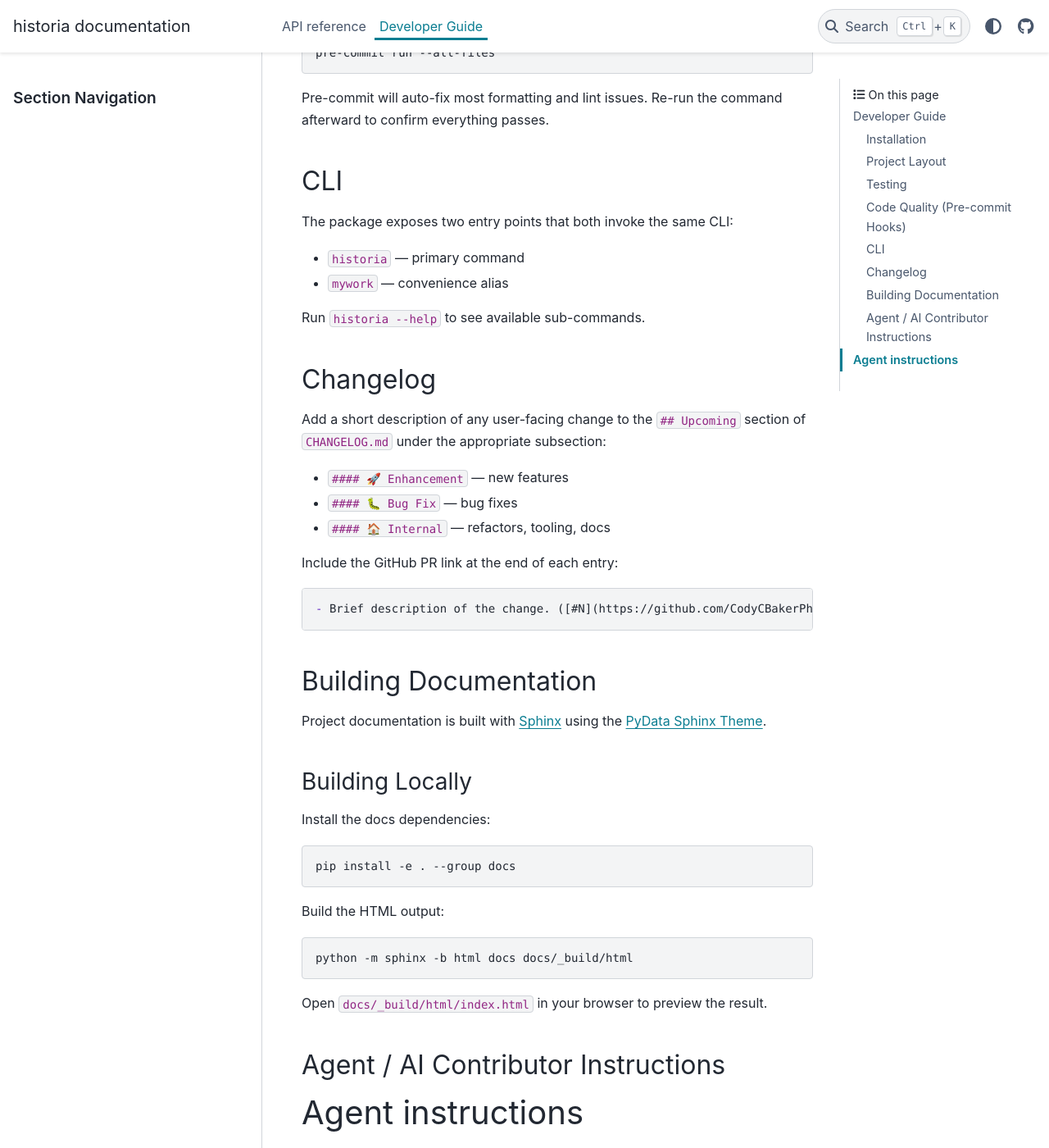
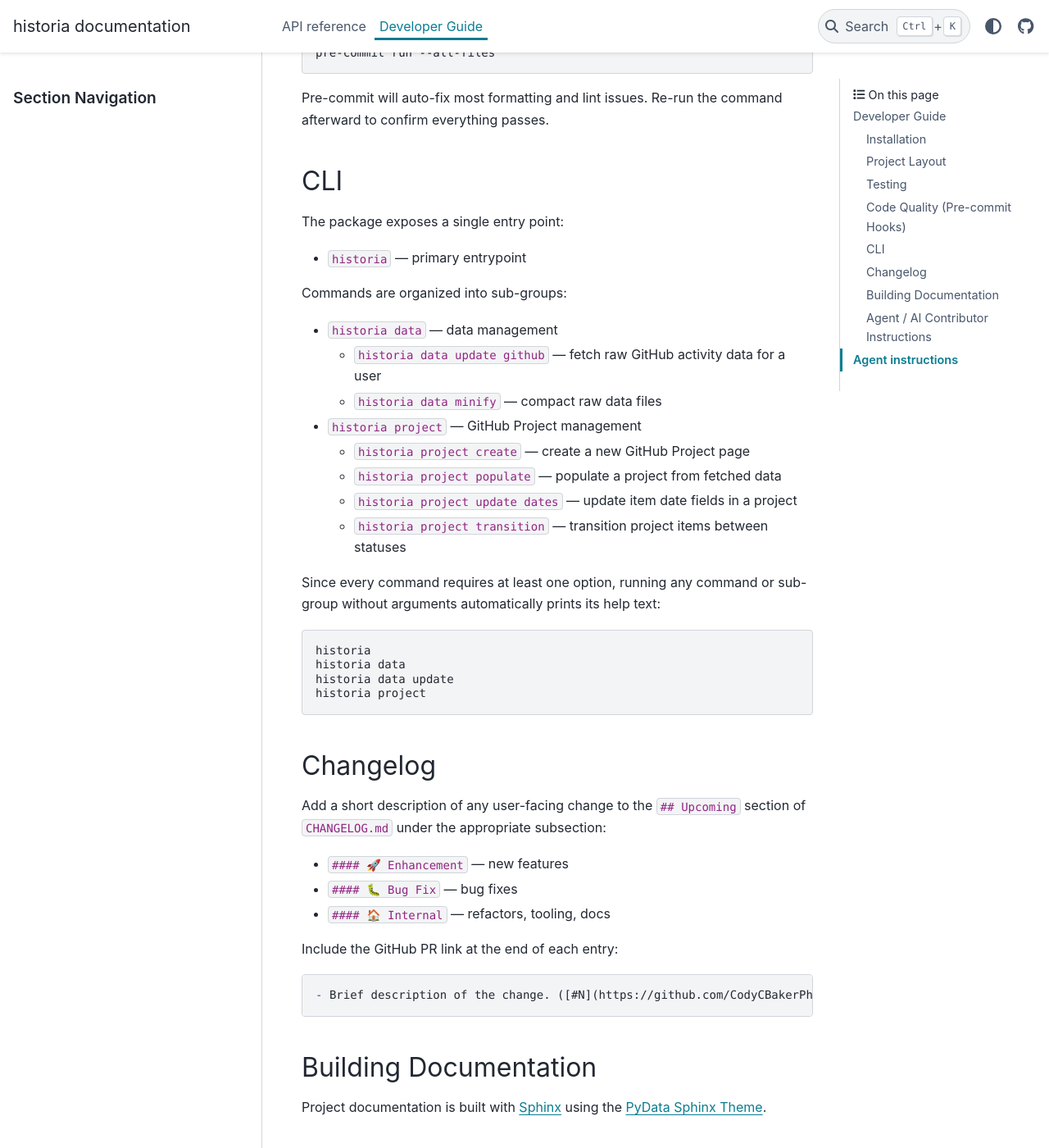
Before and after one commit to CodyCBakerPhD/historia, a Sphinx documentation site: the page built from docs/development/index.md, in a window 1280 px wide and 1400 px high, scrolled down 2010 px. Shown: the whole window at 82% size. Built offline with Sphinx 7.4.7 and the PyData theme 0.15.4, drawn with Linux system fonts in a browser that asks for light colours.

Commit message:
Purge mywork alias; expand CLI section with subgroup tree and help instructions
Agent-Logs-Url: https://github.com/CodyCBakerPhD/historia/sessions/ddfc241f-4a5f-4f37-ad69-4d1741129eb9

Co-authored-by: CodyCBakerPhD <51133164+CodyCBakerPhD@users.noreply.github.com>

````diff
--- a/docs/development/index.md
+++ b/docs/development/index.md
@@ -85,12 +85,29 @@ Pre-commit will auto-fix most formatting and lint issues. Re-run the command aft
 
 ## CLI
 
-The package exposes two entry points that both invoke the same CLI:
+The package exposes a single entry point:
 
-- `historia` — primary command
-- `mywork` — convenience alias
+- `historia` — primary entrypoint
 
-Run `historia --help` to see available sub-commands.
+Commands are organized into sub-groups:
+
+- `historia data` — data management
+  - `historia data update github` — fetch raw GitHub activity data for a user
+  - `historia data minify` — compact raw data files
+- `historia project` — GitHub Project management
+  - `historia project create` — create a new GitHub Project page
+  - `historia project populate` — populate a project from fetched data
+  - `historia project update dates` — update item date fields in a project
+  - `historia project transition` — transition project items between statuses
+
+Since every command requires at least one option, running any command or sub-group without arguments automatically prints its help text:
+
+```bash
+historia
+historia data
+historia data update
+historia project
+```
 
 ## Changelog
 
--- a/pyproject.toml
+++ b/pyproject.toml
@@ -50,7 +50,6 @@ classifiers = [
 
 [project.scripts]
 historia = "historia._cli:historia_cli"
-mywork = "historia._cli:historia_cli"
 
 [dependency-groups]
 docs = [
````
Also changed, not shown: 2 other files.
